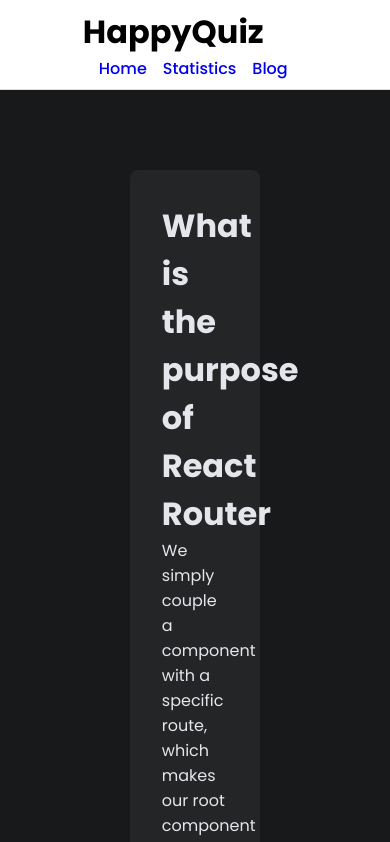
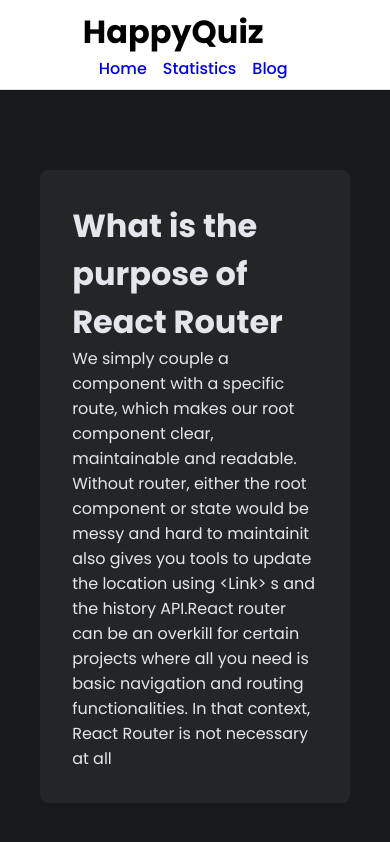
Before and after one commit to Md-FarhadHossain/HappyQuiz, a React (Create React App) app: page /blog in a window 390 px wide. Shown: the top 842 px of the page. Built offline with nearby package versions, Linux system fonts and the light colour scheme.

Commit message:
blog section reponsive done

```diff
--- a/src/components/Blog/BlogContent/BlogContent.css
+++ b/src/components/Blog/BlogContent/BlogContent.css
@@ -6,3 +6,8 @@
   padding: 2rem;
   border-radius: 0.5em;
 }
+@media screen and (max-width: 768px) {
+    .blog__content {
+        width: 95%;
+    }
+}
```
